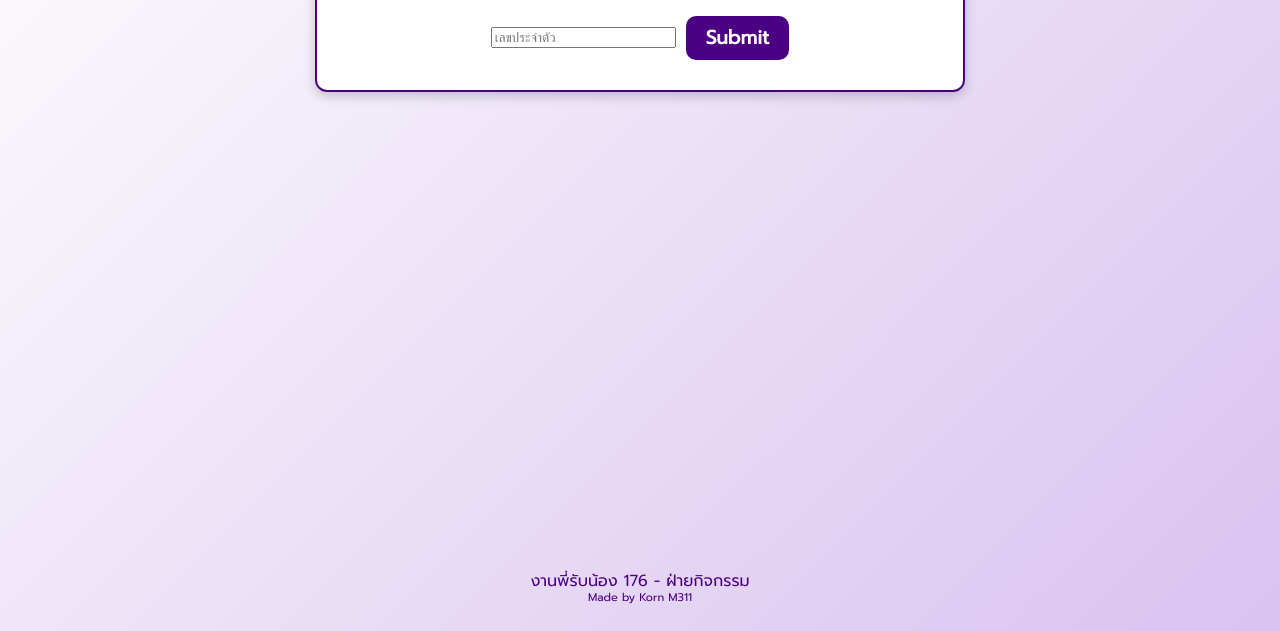
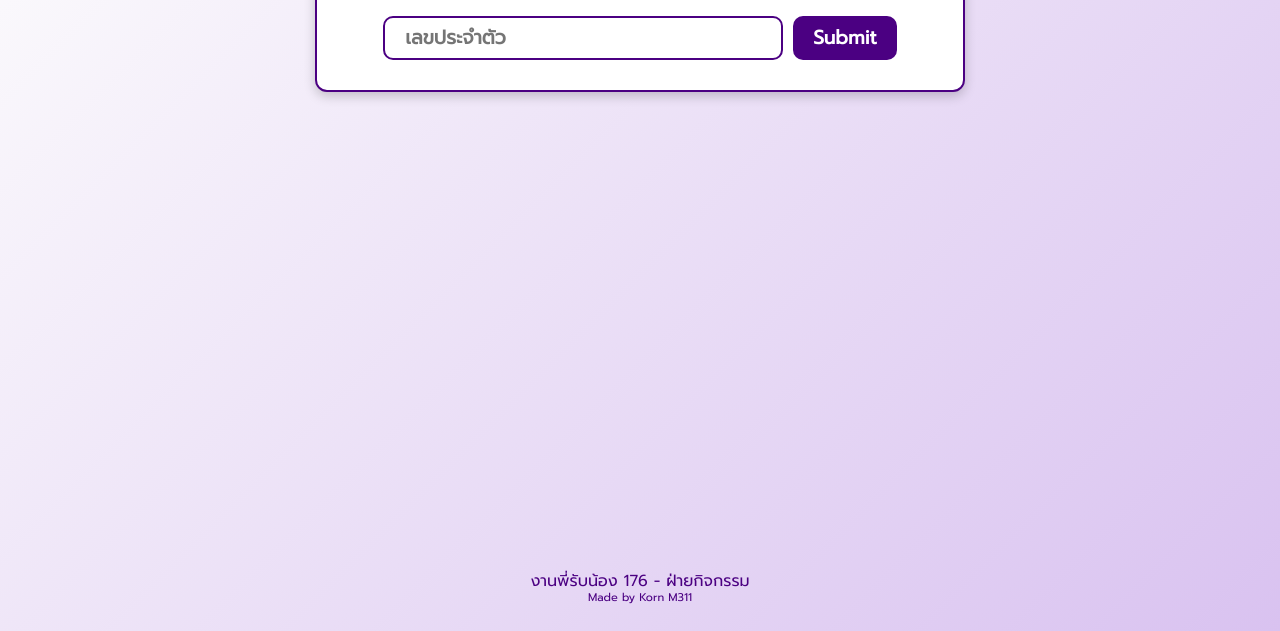
Before and after one commit to TCFOC/176, a plain HTML site: page activity/index.html in a window 1280 px wide. Shown: the part 169-800 px from the top of the page. Drawn offline with Linux system fonts and the light colour scheme.

Commit message:
Update style.css

```diff
--- a/activity/style.css
+++ b/activity/style.css
@@ -57,6 +57,7 @@ form {
 }
 
 input[type="text"],
+input[type="tel"],
 button {
   font-family: 'Prompt', sans-serif;
   font-size: 1.2rem;
@@ -72,7 +73,8 @@ button {
   transition: border-color 0.3s ease, background-color 0.3s ease;
 }
 
-input[type="text"] {
+input[type="text"],
+input[type="tel"] {
   flex-grow: 1;
   min-width: 150px;
   max-width: 400px;
```
